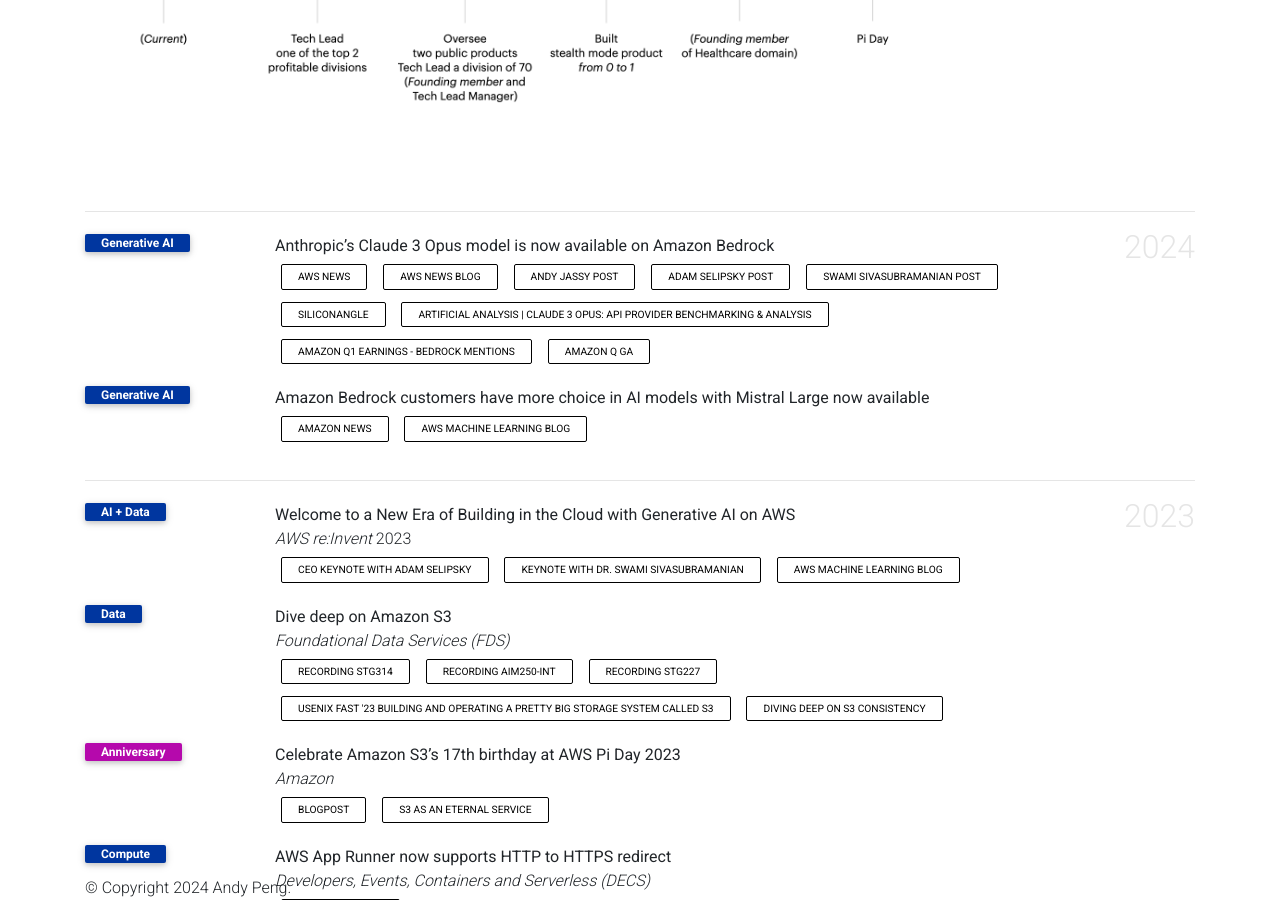
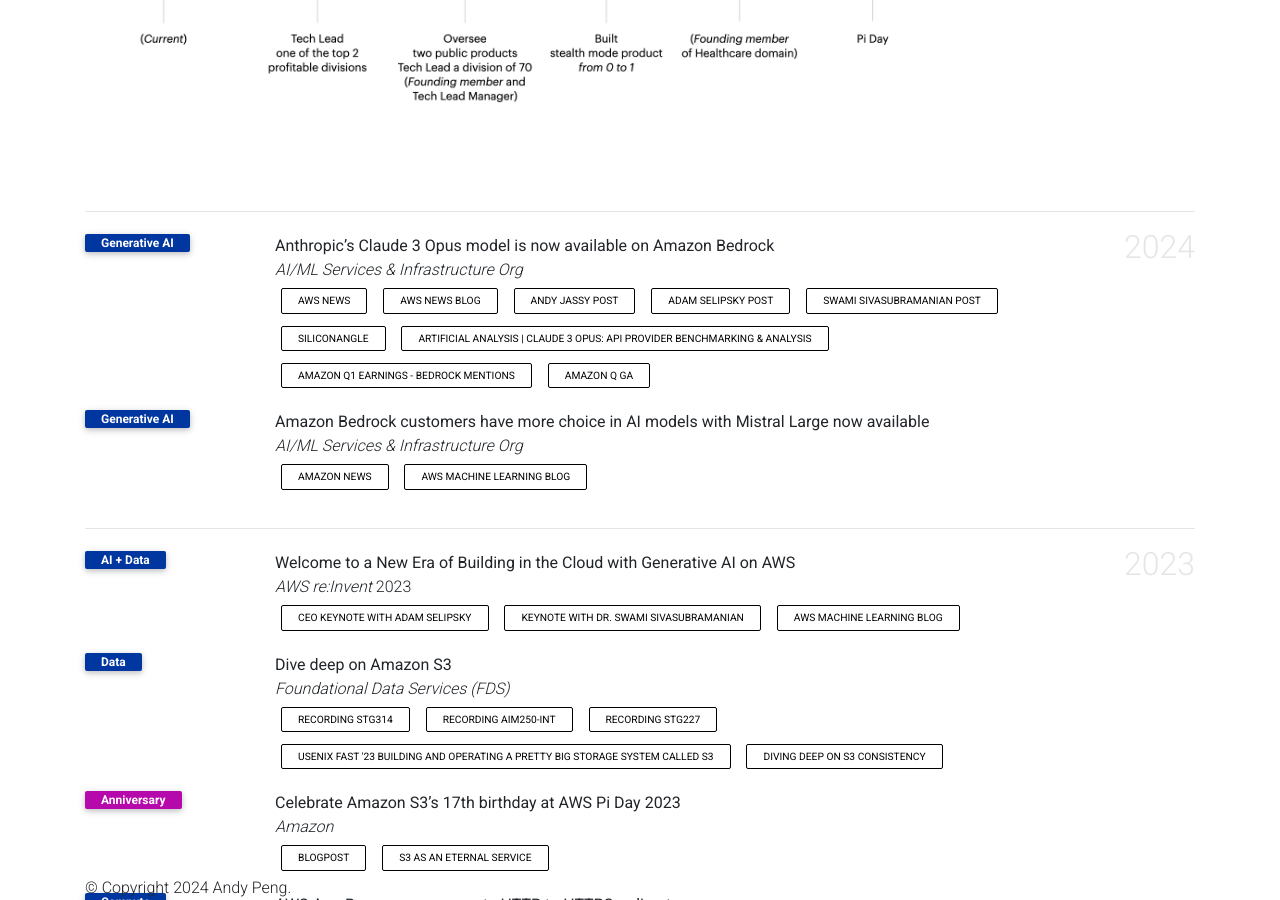
Before and after one commit to gfw001/gfw001.github.io, a Jekyll site: the page products.html, which Jekyll copies as it is, in a window 1280 px wide and 900 px high, scrolled down 513 px. Built offline with Jekyll 4.4.1, drawn with Linux system fonts in a browser that asks for light colours; comment, search, counter and statistics services are not loaded; a style sheet for code colours, icons or effects is not loaded.

Commit message:
Update products.html

```diff
--- a/products.html
+++ b/products.html
@@ -216,7 +216,7 @@
                <div class="col-sm-2 abbr"><abbr class="badge">Generative AI</abbr></div>
                <div id="mao2023agent" class="col-sm-8">
                   <div class="title">Anthropic’s Claude 3 Opus model is now available on Amazon Bedrock</div>
-                  <div class="periodical"> <em></em> </div>
+                  <div class="periodical"> <em>AI/ML Services & Infrastructure Org</em> </div>
                   <div class="links">
                      <a href="https://www.aboutamazon.com/news/aws/amazon-bedrock-anthropic-ai-claude-3" class="btn btn-sm z-depth-0" role="button" rel="noopener noreferrer" target="_blank">AWS News</a>
                      <a href="https://aws.amazon.com/blogs/aws/anthropics-claude-3-opus-model-on-amazon-bedrock/" class="btn btn-sm z-depth-0" role="button" rel="noopener noreferrer" target="_blank">AWS News Blog</a>
@@ -239,7 +239,7 @@
                <div class="col-sm-2 abbr"><abbr class="badge">Generative AI</abbr></div>
                <div id="mao2023agent" class="col-sm-8">
                   <div class="title">Amazon Bedrock customers have more choice in AI models with Mistral Large now available</div>
-                  <div class="periodical"> <em></em> </div>
+                  <div class="periodical"> <em>AI/ML Services & Infrastructure Org</em> </div>
                   <div class="links">
                      <a href="https://www.aboutamazon.com/news/aws/mistral-ai-mistral-large-amazon-bedrock" class="btn btn-sm z-depth-0" role="button" rel="noopener noreferrer" target="_blank">Amazon News</a>
                      <a href="https://aws.amazon.com/blogs/machine-learning/aws-and-mistral-ai-commit-to-democratizing-generative-ai-with-a-strengthened-collaboration/" class="btn btn-sm z-depth-0" role="button" rel="noopener noreferrer" target="_blank">AWS Machine Learning Blog</a>
```
